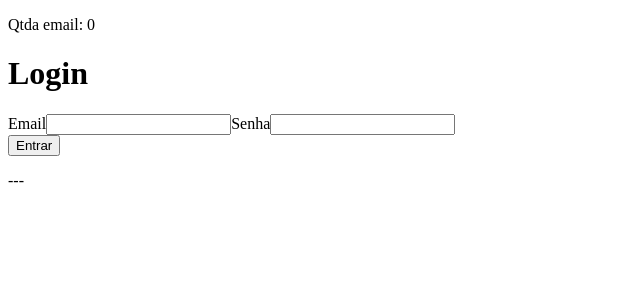
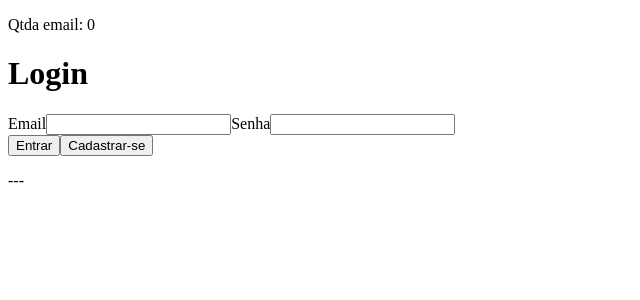
Before and after one commit to MatheusAlves17/curso-react-typescript, a React (Create React App) app: page /entrar in a window 1280 px wide. Shown: the top 300 px of the page, without its empty margins (0-640 px from the left). Built offline with nearby package versions, Linux system fonts and the light colour scheme.

Commit message:
feat: children components

```diff
--- a/src/app/pages/login/Login.tsx
+++ b/src/app/pages/login/Login.tsx
@@ -1,4 +1,5 @@
 import { useCallback, useMemo, useRef, useState } from "react";
+import { ButtonLogin } from "./components/ButtonLogin";
 import { InputLogin } from "./components/InputLogin";
 
 export const Login = () => {
@@ -38,9 +39,14 @@ export const Login = () => {
           ref={inputPasswordRef}
         />
       </form>
-      <button onClick={handleEntrar} type="button">
+      <ButtonLogin onClick={handleEntrar} type="button">
         Entrar
-      </button>
+      </ButtonLogin>
+      <ButtonLogin
+        type="button"
+      >
+        Cadastrar-se
+      </ButtonLogin>
       <p>
         {email} --- {password}
       </p>
--- /dev/null
+++ b/src/app/pages/login/components/ButtonLogin.tsx
@@ -0,0 +1,16 @@
+import { ReactNode } from "react";
+
+interface IButtonLoginProps{
+    type?: 'button' | 'reset' | 'submit';
+    onClick?: () => void;
+    children: ReactNode
+}
+export const ButtonLogin: React.FC<IButtonLoginProps> = ({type, onClick, children}) => {
+    return (
+        <>
+            <button type={type} onClick={onClick}>
+                {children}
+            </button>
+        </>
+    )
+}
```
